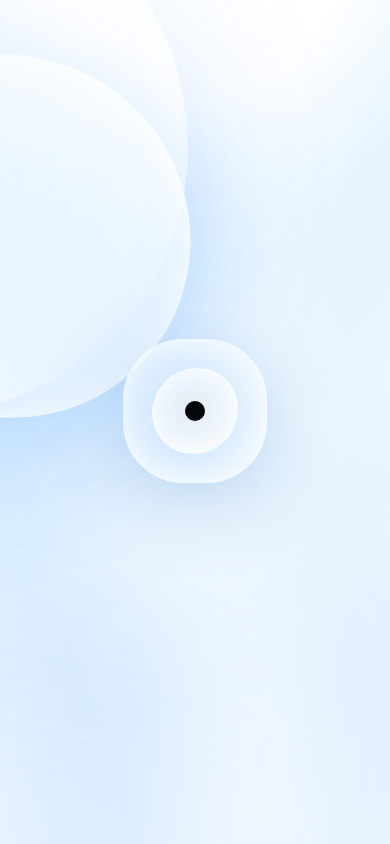
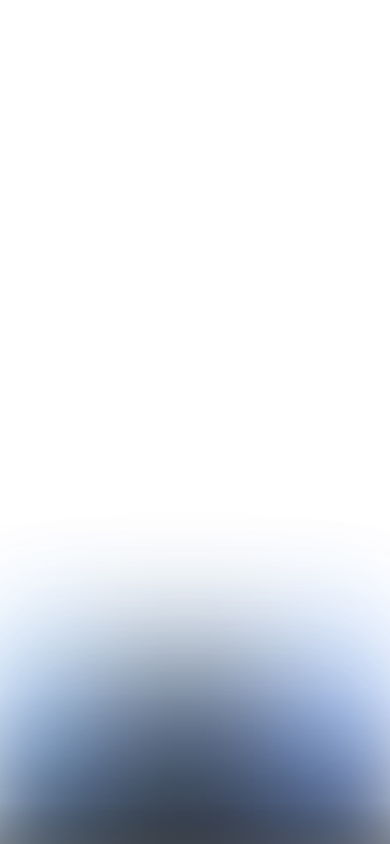
Before and after one commit to harshagundala/Blackmagic, a Next.js app: page / in a window 390 px wide. Built offline with nearby package versions, Linux system fonts and the light colour scheme.

Commit message:
Render minimal acoustic phone field

```diff
--- a/src/components/blackmagic/blackmagic-app.tsx
+++ b/src/components/blackmagic/blackmagic-app.tsx
@@ -3,7 +3,6 @@
 import {
   useCallback,
   useEffect,
-  Fragment,
   useMemo,
   useRef,
   useState,
@@ -11,6 +10,7 @@ import {
 } from "react";
 import { useRoomSession } from "@/hooks/use-room-session";
 import { useSensorSuite, type SensorSnapshot } from "@/hooks/use-sensor-suite";
+import { createPhoneMarkers } from "@/lib/blackmagic/phone-markers";
 import {
   calibrationEventKey,
   shouldFlushCalibrationEvent,
@@ -55,8 +55,6 @@ export function BlackmagicApp() {
   const observedPulseIdRef = useRef("");
   const flushedCalibrationEventRef = useRef("");
   const pulseSchedulerRef = useRef<PulseToneScheduler | null>(null);
-  const peerCount =
-    roomState?.devices.filter((device) => device.deviceId !== deviceId).length ?? 0;
   const constellation = useMemo(
     () =>
       roomState
@@ -212,20 +210,20 @@ export function BlackmagicApp() {
     );
   }, [flushCalibrationEvent, phase, sensors.snapshot]);
 
-  const pulse = phase === "listening" ? Math.min(1, Math.max(0.18, sensors.snapshot.micLevel * 24)) : 0.28;
-  const constellationDots =
+  const pulse =
+    phase === "listening"
+      ? Math.min(1, Math.max(0.12, sensors.snapshot.micLevel * 24))
+      : 0.16;
+  const phoneMarkers = createPhoneMarkers(
     constellation?.devices.filter(
       (device) => device.deviceId !== deviceId,
-    ) ?? [];
-  const sourceHints =
-    constellation?.audioSources
-      .filter((source) => source.ageMs <= 6_000)
-      .slice(-3) ?? [];
+    ) ?? [],
+  );
 
   return (
     <main
       aria-label="Blackmagic session"
-      className="relative min-h-dvh cursor-default overflow-hidden bg-[#f7f9fc] text-[#05060a]"
+      className="relative min-h-dvh cursor-default overflow-hidden bg-white text-[#05060a] [touch-action:manipulation]"
       onKeyDown={(event) => {
         if (event.key === "Enter" || event.key === " ") {
           void begin();
@@ -235,129 +233,78 @@ export function BlackmagicApp() {
       role="button"
       tabIndex={0}
     >
-      <div className="absolute inset-0 bg-[linear-gradient(180deg,#ffffff_0%,#eef7ff_58%,#fbfdff_100%)]" />
-      <div className="absolute inset-0 opacity-80 [background:radial-gradient(120%_84%_at_50%_-16%,rgba(255,255,255,0.98)_0%,rgba(255,255,255,0.52)_34%,rgba(129,202,255,0.20)_58%,rgba(255,255,255,0)_82%)]" />
-      <div className="absolute inset-x-[-20%] top-[18dvh] h-[58dvh] blur-3xl [background:linear-gradient(105deg,rgba(255,255,255,0)_0%,rgba(161,213,255,0.34)_32%,rgba(255,255,255,0.66)_52%,rgba(190,225,255,0.24)_70%,rgba(255,255,255,0)_100%)]" />
-      <div className="absolute inset-x-[-35%] bottom-[-18dvh] h-[46dvh] blur-3xl [background:linear-gradient(90deg,rgba(0,122,255,0)_0%,rgba(0,122,255,0.16)_42%,rgba(255,255,255,0.78)_56%,rgba(0,122,255,0.12)_76%,rgba(0,122,255,0)_100%)]" />
-
-      <div className="absolute inset-0 overflow-hidden">
       <div
-          className="absolute left-1/2 top-1/2 h-[68dvh] max-h-[720px] min-h-[420px] w-[68dvh] min-w-[420px] max-w-[720px] -translate-x-1/2 -translate-y-1/2 rounded-[45%] border border-white/55 bg-white/14 shadow-[inset_0_0_90px_rgba(255,255,255,0.82),0_40px_160px_rgba(56,146,255,0.18)] backdrop-blur-3xl"
+        aria-hidden
+        className="pointer-events-none absolute inset-x-0 bottom-0 h-[44dvh] blur-2xl will-change-transform"
         style={{
-            animation: "liquid-field 7s ease-in-out infinite",
-            opacity: 0.86 + pulse * 0.08,
+          background:
+            "linear-gradient(180deg, rgba(255,255,255,0) 0%, rgba(0,122,255,0.13) 36%, rgba(0,61,160,0.43) 66%, rgba(2,4,9,0.96) 100%)",
+          opacity: 0.78 + pulse * 0.18,
+          transform: `translateY(${18 - pulse * 18}px) scaleY(${0.82 + pulse * 0.24})`,
+          transformOrigin: "bottom",
+          transition:
+            "opacity 160ms linear, transform 180ms cubic-bezier(.2,.8,.2,1)",
         }}
       />
       <div
-          className="absolute left-1/2 top-1/2 h-[44dvh] max-h-[520px] min-h-[280px] w-[44dvh] min-w-[280px] max-w-[520px] -translate-x-1/2 -translate-y-1/2 rounded-[42%] border border-white/65 bg-white/22 shadow-[inset_0_1px_30px_rgba(255,255,255,0.88),0_20px_90px_rgba(0,122,255,0.12)] backdrop-blur-2xl"
+        aria-hidden
+        className="pointer-events-none absolute inset-x-[-34%] bottom-[-6dvh] h-[28dvh] blur-3xl"
         style={{
-            animation: "liquid-drift 9s ease-in-out infinite",
-            transform: `translate(-50%, -50%) scale(${0.96 + pulse * 0.06})`,
+          animation: "bottom-current 7.5s ease-in-out infinite",
+          background: `linear-gradient(90deg, rgba(255,255,255,0) 0%, rgba(0,122,255,${
+            0.16 + pulse * 0.18
+          }) 28%, rgba(0,0,0,${0.58 + pulse * 0.24}) 52%, rgba(0,86,255,${
+            0.2 + pulse * 0.18
+          }) 76%, rgba(255,255,255,0) 100%)`,
+          transformOrigin: "bottom",
         }}
       />
-        {(constellationDots.length > 0
-          ? constellationDots.slice(0, 7)
-          : Array.from({ length: Math.min(peerCount, 5) }).map((_, index) => ({
-              confidence: 0.28 + index * 0.08,
-              deviceId: `fallback-${index}`,
-              x: Math.cos(index * 1.78 - 1.1) * 1.65,
-              y: Math.sin(index * 1.78 - 1.1) * 1.65,
-            }))
-        ).map((device, index) => {
-          const x = clamp(device.x * 84, -190, 190);
-          const y = clamp(device.y * 84, -190, 190);
-          const confidence = clamp(device.confidence, 0.2, 1);
+      <div
+        aria-hidden
+        className="pointer-events-none absolute inset-x-0 bottom-0 h-[18dvh]"
+        style={{
+          background:
+            "linear-gradient(180deg, rgba(255,255,255,0) 0%, rgba(0,0,0,0.2) 72%, rgba(0,0,0,0.82) 100%)",
+          opacity: 0.32 + pulse * 0.38,
+        }}
+      />
 
-          return (
+      <div className="absolute inset-0 overflow-hidden px-8 pb-[max(28px,env(safe-area-inset-bottom))] pt-[max(28px,env(safe-area-inset-top))]">
+        <div
+          aria-hidden
+          className="pointer-events-none absolute left-1/2 top-[43dvh] h-px w-px"
+        >
+          {phoneMarkers.slice(0, 9).map((marker) => (
             <span
               aria-hidden
-              className="absolute left-1/2 top-1/2 h-3 w-3 rounded-full bg-[#05060a]/55 shadow-[0_0_28px_rgba(0,122,255,0.26)]"
-              key={device.deviceId}
+              className="absolute left-0 top-0 flex -translate-x-1/2 -translate-y-1/2 flex-col items-center will-change-transform"
+              key={marker.id}
               style={{
-                transform: `translate(calc(-50% + ${x}px), calc(-50% + ${y}px)) scale(${0.82 + confidence * 0.36})`,
-                opacity: 0.28 + confidence * 0.42 + index * 0.025,
-                transition: "transform 700ms cubic-bezier(.2,.8,.2,1), opacity 300ms ease",
+                opacity: marker.opacity,
+                transform: `translate(${marker.xPx}px, ${marker.yPx}px) scale(${marker.scale})`,
+                transition:
+                  "opacity 280ms ease, transform 760ms cubic-bezier(.2,.8,.2,1)",
+              }}
+            >
+              <span
+                className={
+                  marker.localized
+                    ? "block h-10 w-5 rounded-[6px] border border-black/15 bg-[linear-gradient(180deg,#06070a_0%,#061935_48%,#007aff_100%)] shadow-[0_18px_38px_rgba(0,77,190,0.24)]"
+                    : "block h-9 w-[18px] rounded-[6px] border border-black/10 bg-white/76 shadow-[0_12px_28px_rgba(0,88,180,0.10)] backdrop-blur-md"
+                }
+                style={{
+                  transform: `rotate(${marker.rotationDeg}deg)`,
                 }}
               />
-          );
-        })}
-        {sourceHints.map((source, index) => {
-          const x = clamp(source.x * 84, -210, 210);
-          const y = clamp(source.y * 84, -210, 210);
-          const freshness = 1 - clamp(source.ageMs / 6_000, 0, 1);
-          const strength = clamp(source.confidence, 0.18, 1) * freshness;
-
-          const transform = `translate(calc(-50% + ${x}px), calc(-50% + ${y}px))`;
-
-          return (
-            <Fragment key={source.eventId}>
-              <span
-                aria-hidden
-                className="pointer-events-none absolute left-1/2 top-1/2 z-20 h-28 w-28 rounded-[44%] bg-[#007aff]/24 blur-xl"
-                style={{
-                  animation: "source-bloom 1.9s ease-out infinite",
-                  animationDelay: `${index * 120}ms`,
-                  opacity: 0.18 + strength * 0.58,
-                  transform: `${transform} scale(${0.5 + strength * 0.86})`,
-                  transition: "transform 700ms cubic-bezier(.2,.8,.2,1), opacity 260ms ease",
-                }}
-              />
-              <span
-                aria-hidden
-                className="pointer-events-none absolute left-1/2 top-1/2 z-30 h-4 w-4 rounded-full bg-[#007aff]/45 blur-[1px] shadow-[0_0_34px_rgba(0,122,255,0.48)]"
-                style={{
-                  opacity: 0.16 + strength * 0.62,
-                  transform: `${transform} scale(${0.82 + strength * 0.7})`,
-                  transition: "transform 700ms cubic-bezier(.2,.8,.2,1), opacity 260ms ease",
-                }}
-              />
-            </Fragment>
-          );
-        })}
-      </div>
-
-      <section className="relative z-10 flex min-h-dvh flex-col items-center justify-between px-8 pb-[max(28px,env(safe-area-inset-bottom))] pt-[max(34px,env(safe-area-inset-top))] text-center">
-        <div className="h-20" />
-
-        <div className="flex flex-col items-center">
-          <div className="relative grid h-36 w-36 place-items-center sm:h-44 sm:w-44">
-            <span className="absolute inset-0 rounded-[42%] bg-white/20 shadow-[inset_0_0_28px_rgba(255,255,255,0.92),0_22px_80px_rgba(16,98,180,0.20)] backdrop-blur-2xl" />
-            <span
-              className="absolute h-24 w-24 rounded-[44%] border border-white/70 bg-white/26 shadow-[inset_0_0_18px_rgba(255,255,255,0.95),0_10px_60px_rgba(0,122,255,0.18)]"
-              style={{
-                animation: "liquid-pulse 4.8s ease-in-out infinite reverse",
-                transform: `scale(${0.82 + pulse * 0.26})`,
-              }}
-            />
-            <span className="relative h-5 w-5 rounded-full bg-[#05060a] shadow-[0_0_34px_rgba(0,0,0,0.28)]" />
-          </div>
-
-          <p className="mt-8 min-h-5 font-mono text-[11px] uppercase tracking-[0.42em] text-black/40">
-          </p>
-        </div>
-
-        <div className="flex flex-col items-center gap-4">
-          <div className="h-10">
-            {phase === "listening" ? (
-              <div className="flex h-10 items-center gap-1.5" aria-hidden>
-                {Array.from({ length: 7 }).map((_, index) => (
-                  <span
-                    className="w-1 rounded-full bg-[#007aff]/55"
-                    key={index}
-                    style={{
-                      height: `${8 + Math.sin(index + pulse * 7) * 5 + pulse * 28}px`,
-                      transition: "height 160ms ease",
-                    }}
-                  />
+              {marker.distanceLabel ? (
+                <span className="mt-1 font-mono text-[10px] font-medium leading-none tracking-normal text-black/54">
+                  {marker.distanceLabel}
+                </span>
+              ) : null}
+            </span>
           ))}
         </div>
-            ) : null}
       </div>
-          <p className="max-w-56 text-[12px] font-medium leading-5 tracking-[0.04em] text-black/28">
-            {phase === "listening" ? "listening" : ""}
-          </p>
-        </div>
-      </section>
     </main>
   );
 }
@@ -448,7 +395,3 @@ function scheduleOutputPulse(
   });
   void schedulerRef.current.schedule(pulse, { hostEpochNowMs: now });
 }
-
-function clamp(value: number, min: number, max: number) {
-  return Math.max(min, Math.min(max, value));
-}
--- /dev/null
+++ b/src/lib/blackmagic/phone-markers.ts
@@ -0,0 +1,92 @@
+export type PhoneMarkerDevice = {
+  deviceId: string;
+  x: number;
+  y: number;
+  distanceMeters: number | null;
+  confidence: number;
+  localized: boolean;
+};
+
+export type PhoneMarker = {
+  id: string;
+  xPx: number;
+  yPx: number;
+  scale: number;
+  opacity: number;
+  rotationDeg: number;
+  distanceLabel: string | null;
+  localized: boolean;
+};
+
+type PhoneMarkerOptions = {
+  scalePxPerMeter?: number;
+  maxX?: number;
+  maxY?: number;
+};
+
+export function createPhoneMarkers(
+  devices: PhoneMarkerDevice[],
+  options: PhoneMarkerOptions = {},
+): PhoneMarker[] {
+  const scalePxPerMeter = options.scalePxPerMeter ?? 72;
+  const maxX = options.maxX ?? 150;
+  const maxY = options.maxY ?? 224;
+
+  return devices.map((device, index) => {
+    const confidence = clamp(device.confidence, 0, 1);
+    const parked = parkedPeerPosition(index);
+    const xPx = device.localized
+      ? clamp(device.x * scalePxPerMeter, -maxX, maxX)
+      : parked.x;
+    const yPx = device.localized
+      ? clamp(device.y * scalePxPerMeter, -maxY, maxY)
+      : parked.y;
+
+    return {
+      id: device.deviceId,
+      xPx: round(xPx, 1),
+      yPx: round(yPx, 1),
+      scale: round(device.localized ? 0.9 + confidence * 0.18 : 0.82, 3),
+      opacity: round(device.localized ? 0.54 + confidence * 0.42 : 0.24, 3),
+      rotationDeg: round(device.localized ? clamp(device.x * 3, -8, 8) : 0, 1),
+      distanceLabel:
+        device.localized && device.distanceMeters !== null
+          ? formatDistanceLabel(device.distanceMeters)
+          : null,
+      localized: device.localized,
+    };
+  });
+}
+
+export function formatDistanceLabel(meters: number) {
+  if (!Number.isFinite(meters) || meters < 0) {
+    return null;
+  }
+
+  if (meters < 1) {
+    return `${meters.toFixed(2)}m`;
+  }
+
+  if (meters < 10) {
+    return `${meters.toFixed(1)}m`;
+  }
+
+  return `${Math.round(meters)}m`;
+}
+
+function parkedPeerPosition(index: number) {
+  const slot = index % 5;
+  const row = Math.floor(index / 5);
+  return {
+    x: (slot - 2) * 28,
+    y: 212 + row * 16,
+  };
+}
+
+function clamp(value: number, min: number, max: number) {
+  return Math.max(min, Math.min(max, value));
+}
+
+function round(value: number, digits: number) {
+  return Number(value.toFixed(digits));
+}
--- a/src/lib/positioning/room-state-layout.ts
+++ b/src/lib/positioning/room-state-layout.ts
@@ -14,6 +14,7 @@ export type RoomConstellationDevice = {
   y: number;
   distanceMeters: number | null;
   confidence: number;
+  localized: boolean;
 };
 
 export type RoomConstellation = {
@@ -59,23 +60,37 @@ export function estimateRoomConstellation(
     anchorId: room.hostDeviceId,
     iterations: distances.length > 0 ? 850 : 0,
   });
+  const localizedDeviceIds = localizedDevicesFor(ranges);
+  const honestLayout = {
+    ...layout,
+    points: Object.fromEntries(
+      participantIds.map((deviceId) => [
+        deviceId,
+        localizedDeviceIds.has(deviceId)
+          ? (layout.points[deviceId] ?? { x: 0, y: 0 })
+          : { x: 0, y: 0 },
+      ]),
+    ),
+  };
 
   const devices = room.devices.map((device) => {
-    const point = layout.points[device.deviceId] ?? { x: 0, y: 0 };
+    const point = honestLayout.points[device.deviceId] ?? { x: 0, y: 0 };
     const range = strongestRangeForDevice(ranges, device.deviceId);
+    const localized = localizedDeviceIds.has(device.deviceId);
     return {
       deviceId: device.deviceId,
       role: device.role,
       x: point.x,
       y: point.y,
       distanceMeters: range?.meters ?? null,
-      confidence: range ? rangeLayoutWeight(range) : layout.quality,
+      confidence: localized && range ? rangeLayoutWeight(range) : 0.12,
+      localized,
     };
   });
 
   return applyPerspective(
     {
-      layout,
+      layout: honestLayout,
       devices,
       audioSources: deriveAudioSourceHints(
         room.audioEvents ?? [],
@@ -87,6 +102,15 @@ export function estimateRoomConstellation(
     room,
     options,
   );
+}
+
+function localizedDevicesFor(ranges: AcousticRange[]) {
+  const ids = new Set<string>();
+  for (const range of ranges) {
+    ids.add(range.from);
+    ids.add(range.to);
+  }
+  return ids;
 }
 
 function applyPerspective(
@@ -170,7 +194,7 @@ export function rangeLayoutWeight(range: AcousticRange) {
 
 function localizationDeviceIdsFor(room: RoomState) {
   const ids = room.timeSync?.localizationDeviceIds;
-  return Array.isArray(ids) ? new Set(ids) : null;
+  return Array.isArray(ids) && ids.length > 0 ? new Set(ids) : null;
 }
 
 function isLocalizationReadyRange(
```
Also changed, not shown: src/app/globals.css (+3 -72 lines), 2 other files (tests, documents, lock files or other folders). Lines whose indentation alone changed are shown as unchanged.
